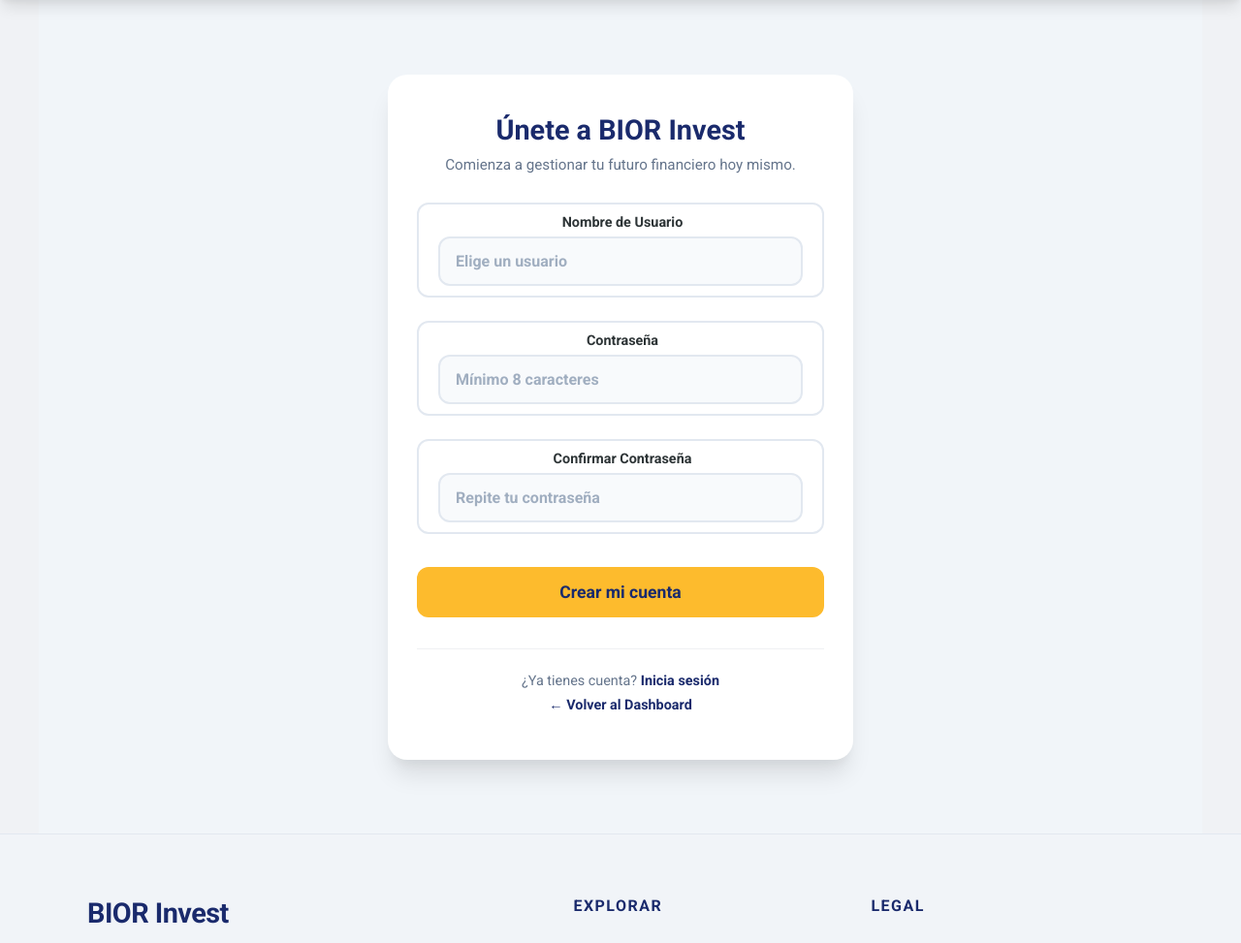
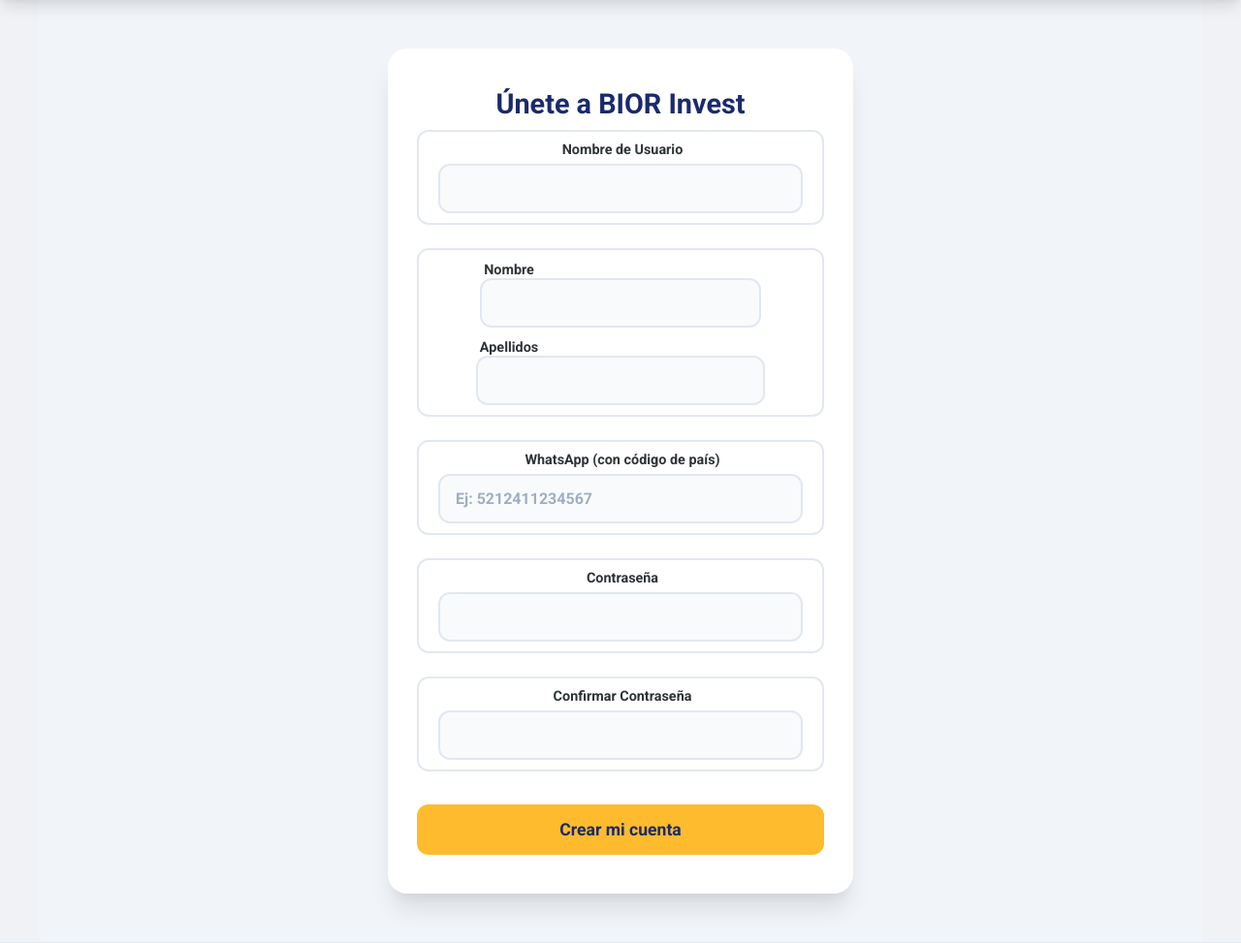
Before and after one commit to AlanBIOR/bior-invest-ai, a Django app: page /registro/ in a window 1280 px wide. Shown: the part 60-1033 px from the top of the page at 97% size. Run offline with Django 5.2, Linux system fonts and the light colour scheme; some libraries are stand-ins or nearby versions.

Commit message:
modificando registro

```diff
--- /dev/null
+++ b/investments/forms.py
@@ -0,0 +1,21 @@
+from django import forms
+from django.contrib.auth.models import User
+from .models import Profile
+
+class RegistroForm(forms.ModelForm):
+    # Campos adicionales que no están en el modelo User por defecto
+    first_name = forms.CharField(label="Nombre", max_length=150, required=True)
+    last_name = forms.CharField(label="Apellidos", max_length=150, required=True)
+    whatsapp_number = forms.CharField(label="WhatsApp", max_length=20, required=True, help_text="Ej: 5212411234567")
+    password1 = forms.CharField(label="Contraseña", widget=forms.PasswordInput, min_length=8)
+    password2 = forms.CharField(label="Confirmar Contraseña", widget=forms.PasswordInput)
+
+    class Meta:
+        model = User
+        fields = ['username', 'first_name', 'last_name', 'email']
+
+    def clean_password2(self):
+        cd = self.cleaned_data
+        if cd.get('password1') != cd.get('password2'):
+            raise forms.ValidationError("Las contraseñas no coinciden.")
+        return cd.get('password2')
--- a/investments/views.py
+++ b/investments/views.py
@@ -13,6 +13,7 @@ from decimal import Decimal
 from .models import Investment, Category, Profile
 from .services import FinanceService
 from django.utils import timezone
+from .forms import RegistroForm
 
 from django.views.decorators.csrf import csrf_exempt
 from .core_ai import process_ai_request
@@ -21,13 +22,23 @@ from .core_ai.agents import ask_financial_agent  # Importamos tu agente de Gemin
 # --- 1. REGISTRO & DASHBOARD ---
 def registro(request):
     if request.method == 'POST':
-        form = UserCreationForm(request.POST)
+        form = RegistroForm(request.POST)
         if form.is_valid():
-            user = form.save()
-            login(request, user)
-            return redirect('dashboard')
+            # 1. Guardar el usuario (El Signal creará el Profile en automático)
+            user = form.save(commit=False)
+            user.set_password(form.cleaned_data['password1'])
+            user.save()
+
+            # 2. Actualizar el Profile que el Signal acaba de crear
+            perfil = user.profile
+            perfil.whatsapp_number = form.cleaned_data['whatsapp_number']
+            perfil.save()
+
+            messages.success(request, f'¡Bienvenido {user.username}! Ya puedes iniciar sesión.')
+            return redirect('login')
     else:
-        form = UserCreationForm()
+        form = RegistroForm()
+
     return render(request, 'auth/registro.html', {'form': form})
 
 def dashboard(request):
--- a/templates/auth/registro.html
+++ b/templates/auth/registro.html
@@ -1,54 +1,50 @@
 {% extends 'base.html' %}
-{% load static %}
-
-{% block title %}Crear Cuenta | BIOR Invest{% endblock %}
-
 {% block content %}
 <section class="auth-container">
     <div class="auth-card">
         <h2>Únete a BIOR Invest</h2>
-        <p>Comienza a gestionar tu futuro financiero hoy mismo.</p>
-
         <form method="POST" class="auth-form">
             {% csrf_token %}
 
             {% if form.errors %}
-                <div class="error-banner" style="color: #e60017; margin-bottom: 15px; font-size: 0.85rem;">
-                    <p><i class="fas fa-exclamation-circle"></i> Por favor, revisa los datos ingresados.</p>
+                <div class="error-banner" style="color: #ff4d4d;">
+                    <p>Revisa los errores en el formulario.</p>
                 </div>
             {% endif %}
 
             <div class="input-group">
-                <label for="id_username">Nombre de Usuario</label>
-                <input type="text" name="username" id="id_username" placeholder="Elige un usuario" required
-                       value="{{ form.username.value|default:'' }}">
-                {% if form.username.errors %}
-                    <small class="text-error">{{ form.username.errors.0 }}</small>
-                {% endif %}
+                <label>Nombre de Usuario</label>
+                <input type="text" name="username" required value="{{ form.username.value|default:'' }}">
+            </div>
+
+            <div class="input-group" style="display: flex; gap: 10px;">
+                <div style="flex: 1;">
+                    <label>Nombre</label>
+                    <input type="text" name="first_name" required value="{{ form.first_name.value|default:'' }}">
+                </div>
+                <div style="flex: 1;">
+                    <label>Apellidos</label>
+                    <input type="text" name="last_name" required value="{{ form.last_name.value|default:'' }}">
+                </div>
             </div>
 
             <div class="input-group">
-                <label for="id_password1">Contraseña</label>
-                <input type="password" name="password1" id="id_password1" placeholder="Mínimo 8 caracteres" required>
-                {% if form.password1.errors %}
-                    <small class="text-error">{{ form.password1.errors.0 }}</small>
-                {% endif %}
+                <label>WhatsApp (con código de país)</label>
+                <input type="text" name="whatsapp_number" placeholder="Ej: 5212411234567" required value="{{ form.whatsapp_number.value|default:'' }}">
             </div>
 
             <div class="input-group">
-                <label for="id_password2">Confirmar Contraseña</label>
-                <input type="password" name="password2" id="id_password2" placeholder="Repite tu contraseña" required>
+                <label>Contraseña</label>
+                <input type="password" name="password1" required>
             </div>
 
-            <button type="submit" class="btn-auth">
-                Crear mi cuenta
-            </button>
+            <div class="input-group">
+                <label>Confirmar Contraseña</label>
+                <input type="password" name="password2" required>
+            </div>
+
+            <button type="submit" class="btn-auth">Crear mi cuenta</button>
         </form>
-
-        <div class="auth-footer">
-            <p>¿Ya tienes cuenta? <a href="{% url 'login' %}">Inicia sesión</a></p>
-            <p><a href="{% url 'dashboard' %}">← Volver al Dashboard</a></p>
-        </div>
     </div>
 </section>
 {% endblock %}
```
